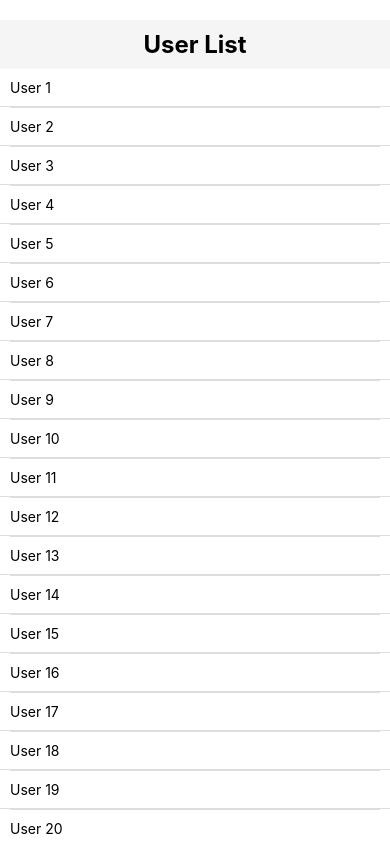
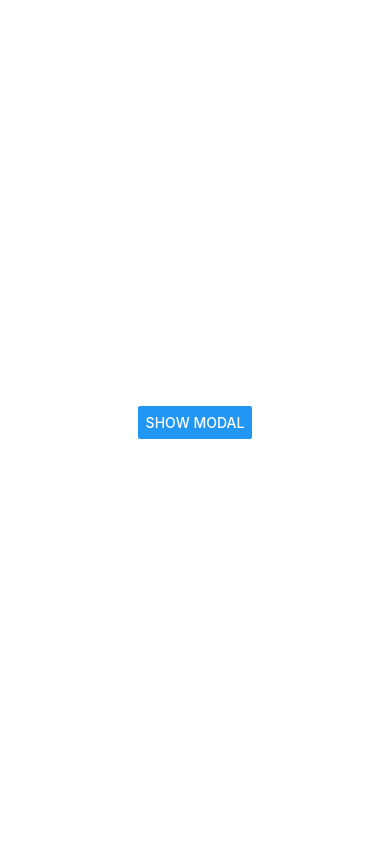
Before and after one commit to kalyan-cherukuri2812/react-native-topics, a React Native app: screen / in a window 390 px wide. Built offline with nearby package versions, Linux system fonts and the light colour scheme.

Commit message:
modal added

```diff
--- /dev/null
+++ b/Src/Components/Modal.tsx
@@ -0,0 +1,56 @@
+// A Modal is a component that is displayed on top of the main content, often used for displaying messages,
+// forms, or notifications. In React Native, we use the Modal component provided by the library to achieve this.
+
+import React, { useState } from 'react';
+import { View, Text, Button, Modal, StyleSheet } from 'react-native';
+
+const ModalCom: React.FC = () => {
+  const [isVisible, setIsVisible] = useState<boolean>(false);
+
+  const toggleModal = () => {
+    setIsVisible(!isVisible);
+  };
+
+  return (
+    <View style={styles.container}>
+      <Button title="Show Modal" onPress={toggleModal} />
+
+      <Modal
+        animationType="slide" // 'none', 'slide', 'fade' animation styles for how the modal appears/disappears
+        transparent={true} // Makes the background behind the modal semi-transparent
+        visible={isVisible} // Controls whether the modal is visible or not
+        onRequestClose={toggleModal} // Android-specific: callback when back button is pressed
+      >
+        <View style={styles.modalBackground}>
+          <View style={styles.modalContainer}>
+            <Text>This is a Modal!</Text>
+            <Button title="Close" onPress={toggleModal} />
+          </View>
+        </View>
+      </Modal>
+    </View>
+  );
+};
+
+const styles = StyleSheet.create({
+  container: {
+    flex: 1,
+    justifyContent: 'center',
+    alignItems: 'center',
+  },
+  modalBackground: {
+    flex: 1,
+    justifyContent: 'flex-end',
+    alignItems: 'center',
+    backgroundColor: 'rgba(0, 0, 0, 0.5)', // Darkens the background to make the modal stand out
+  },
+  modalContainer: {
+    width: 300,
+    padding: 20,
+    backgroundColor: 'white',
+    borderRadius: 10,
+    alignItems: 'center',
+  },
+});
+
+export default ModalCom;
--- a/Src/SrcApp.tsx
+++ b/Src/SrcApp.tsx
@@ -2,12 +2,14 @@ import { View, Text, StyleSheet } from 'react-native'
 import React from 'react'
 import ActivityIndicatorComponent from './Components/ActivityIndicator'
 import FlatListComponent from './Components/FlatList'
+import ModalCom from './Components/Modal'
 
 export default function SrcApp() {
   return (
     <View style={styles.bgCard}>
      {/* <ActivityIndicatorComponent/> */}
-     <FlatListComponent/>
+     {/* <FlatListComponent/> */}
+     <ModalCom/>
     </View>
   )
 }
```
Also changed, not shown: Src/Components/Image.tsx (added).
